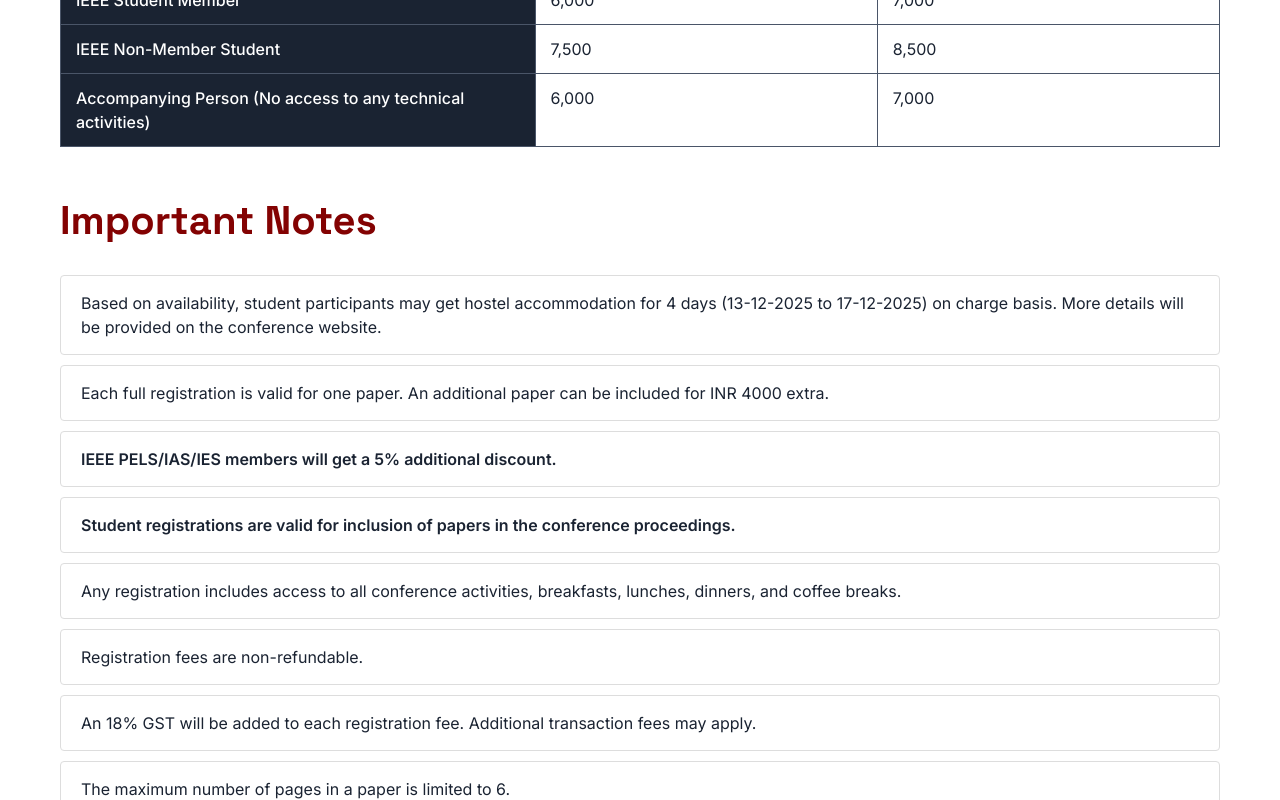
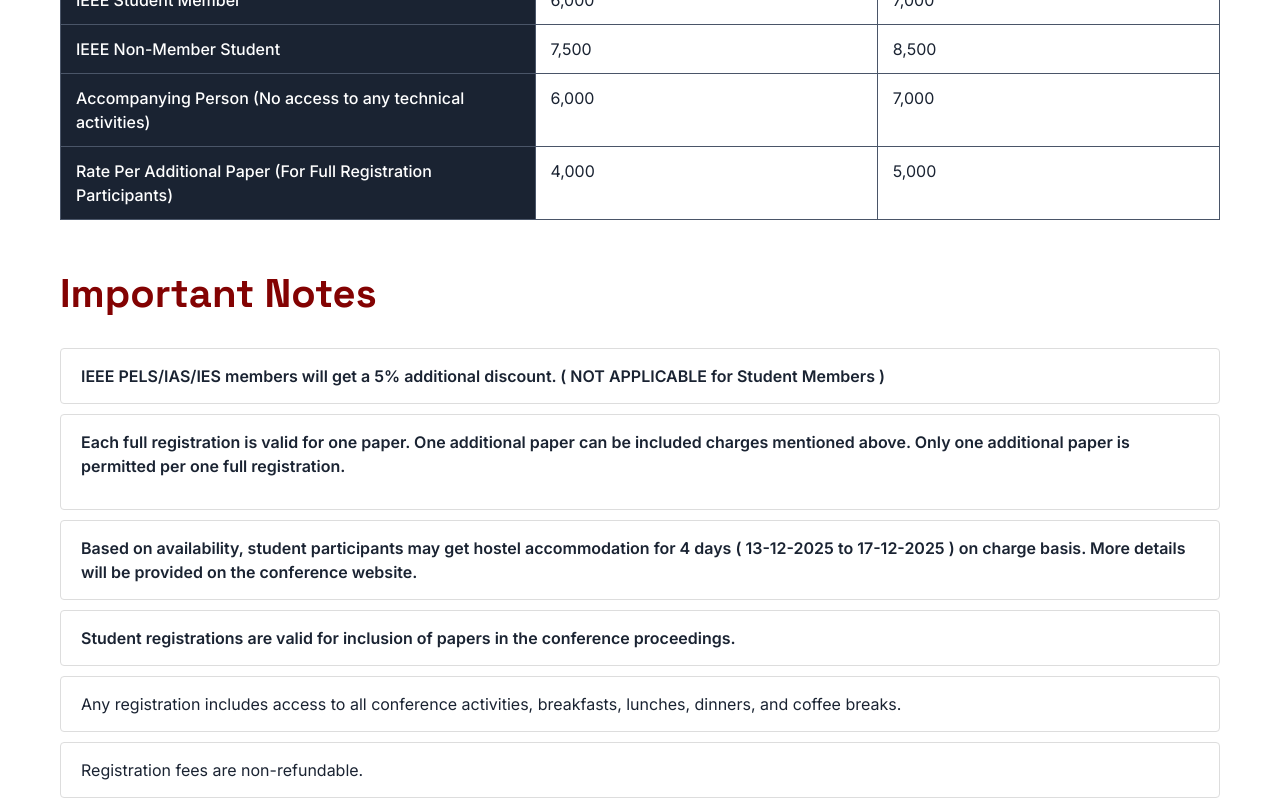
Before and after one commit to ajaysureshsj/npec-2025, a plain HTML site: page pages/registration.html in a window 1280 px wide. Shown: the part 527-1327 px from the top of the page. Drawn offline with nearby package versions, Linux system fonts and the light colour scheme.

Commit message:
Update Registration Details

```diff
--- a/pages/registration.html
+++ b/pages/registration.html
@@ -354,15 +354,27 @@
                         <td>6,000</td>
                         <td>7,000</td>
                     </tr>
+
+                    <tr>
+                        <td>Rate Per Additional Paper (For Full Registration Participants)</td>
+                        <td>4,000</td>
+                        <td>5,000</td>
+                    </tr>
+
                 </tbody>
             </table>
         </div>
 
         <h2 class="important-notes-title">Important Notes</h2>
         <ul class="important-notes-list">
-            <li>Based on availability, student participants may get hostel accommodation for 4 days (13-12-2025 to 17-12-2025) on charge basis. More details will be provided on the conference website.</li>
-            <li>Each full registration is valid for one paper. An additional paper can be included for INR 4000 extra.</li>
-            <li class="fw-bold">IEEE PELS/IAS/IES members will get a 5% additional discount.</li>
+            <li class="fw-bold">IEEE PELS/IAS/IES members will get a 5% additional discount. ( NOT APPLICABLE for Student Members ) </li>
+            <li class="fw-bold">
+              <p>Each full registration is valid for one paper.
+              One additional paper can be included charges mentioned above.
+              Only one additional paper is permitted per one full registration.</p>
+            </li>
+            <li class="fw-bold" >Based on availability, student participants may get hostel accommodation for 4 days ( 13-12-2025 to 17-12-2025 ) on charge basis. More details will be provided on the conference website.</li>
+
             <li class="fw-bold ">Student registrations are valid for inclusion of papers in the conference proceedings.</li>
             <li>Any registration includes access to all conference activities, breakfasts, lunches, dinners, and coffee breaks.</li>
             <li>Registration fees are non-refundable.</li>
```
